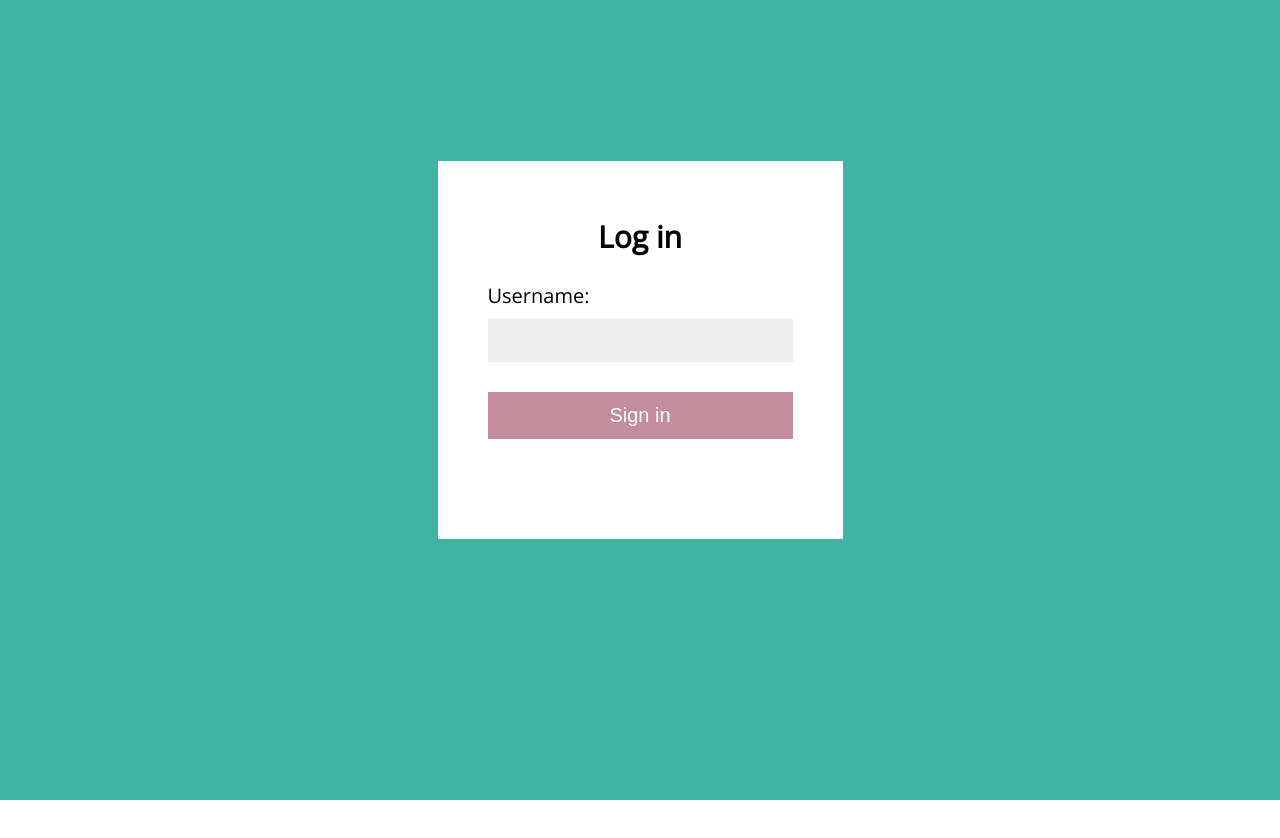
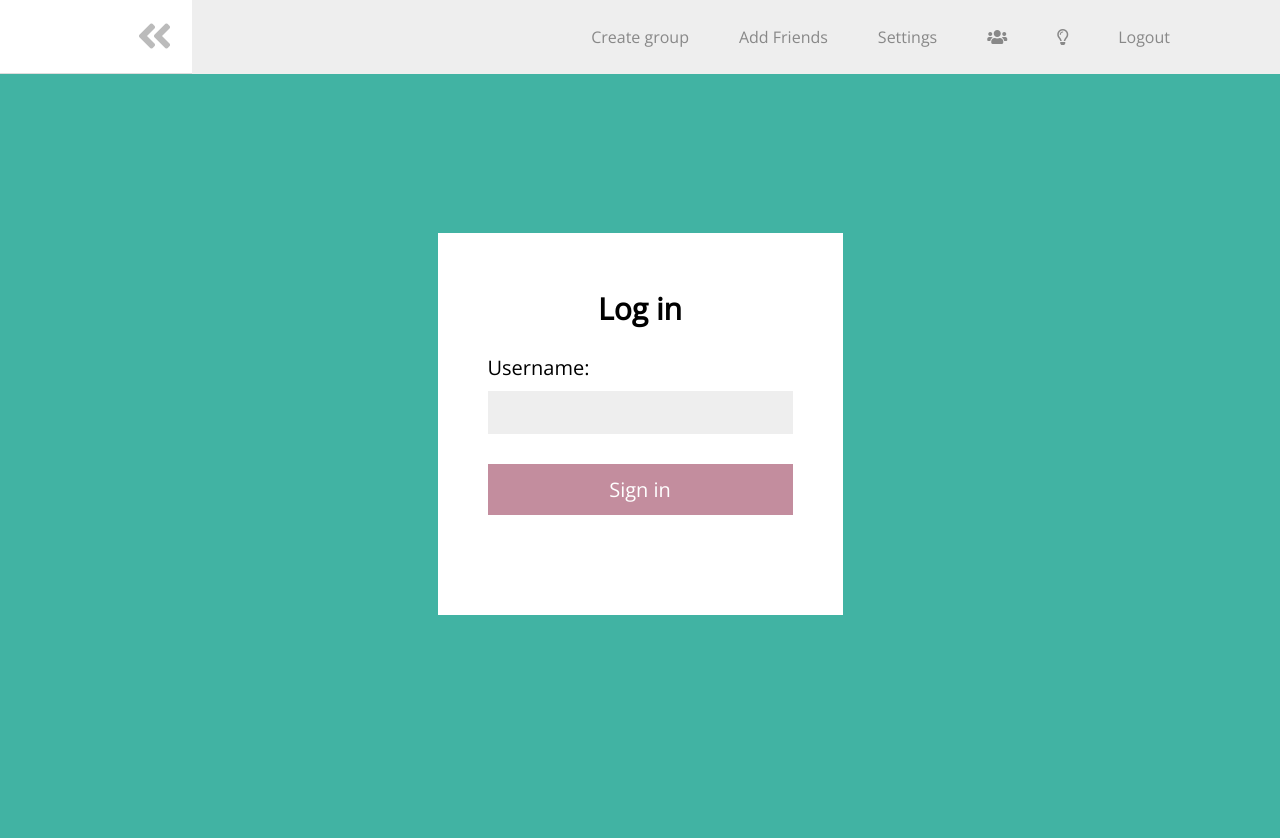
Before and after one commit to StackTon/web-messanger, a React (Create React App) app in the folder ui/: page /login in a window 1280 px wide. Shown: the top 838 px of the page. Before the commit the page ends 800 px from the top, so only its background shows below. Built offline with nearby package versions, Linux system fonts and the light colour scheme.

Commit message:
implement side-bar in nav bar

```diff
--- a/ui/public/index.html
+++ b/ui/public/index.html
@@ -5,6 +5,7 @@
     <link rel="shortcut icon" href="%PUBLIC_URL%/favicon.ico">
     <meta name="viewport" content="width=device-width, initial-scale=1, shrink-to-fit=no">
     <meta name="theme-color" content="#000000">
+    <link rel="stylesheet" href="https://use.fontawesome.com/releases/v5.7.1/css/all.css" integrity="sha384-fnmOCqbTlWIlj8LyTjo7mOUStjsKC4pOpQbqyi7RrhN7udi9RwhKkMHpvLbHG9Sr" crossorigin="anonymous">
     <!--
       manifest.json provides metadata used when your web app is added to the
       homescreen on Android. See https://developers.google.com/web/fundamentals/web-app-manifest/
--- a/ui/src/App.css
+++ b/ui/src/App.css
@@ -3,6 +3,10 @@
 body {
   font-family: 'Open Sans', sans-serif;
   text-align: center;
+}
+
+.wrapper {
+  display: flex;
 }
 
 .messages-area {
--- a/ui/src/App.js
+++ b/ui/src/App.js
@@ -4,10 +4,15 @@ import { Route, Switch } from 'react-router-dom';
 import Chat from './components/Chat/Chat';
 import Login from './components/Login/Login';
 import AllGroups from './components/AllGroups/AllGroups';
+import Navar from './components/common/NavBar/NavBar';
+import SideBar from './components/common/SideBar/SideBar';
 
 class App extends Component {
   render() {
     return (
+      <>
+        <Navar />
+        {/* <SideBar /> */}
         <main className="App">
           <Switch>
             <Route exact path="/login" component={Login} />
@@ -15,6 +20,7 @@ class App extends Component {
             <Route exact path="/allGroups" component={AllGroups} />
           </Switch>
         </main>
+      </>
     );
   }
 }
--- a/ui/src/components/Chat/Chat.jsx
+++ b/ui/src/components/Chat/Chat.jsx
@@ -75,7 +75,6 @@ class Chat extends Component {
     render() {
         return (
             <div>
-                <main>
                 <div component="div">
                     <audio id="sound" controls src='./sounds/case-closed.mp3' type='audio/mpeg' ref='audio_tag' className="display-none" />
                     <div>
@@ -102,8 +101,6 @@ class Chat extends Component {
                             name="content"
                             value={this.state.content}
                             onChange={this.onChangeHandler}
-                                labelWidth={this.labelRef ? this.labelRef.offsetWidth : 0}
-
                         />
 
                     </form>
@@ -111,7 +108,6 @@ class Chat extends Component {
                         Send
                         </button>
                 </div>
-                </main>
             </div>
         )
     }
--- a/ui/src/components/Login/Login.jsx
+++ b/ui/src/components/Login/Login.jsx
@@ -46,11 +46,10 @@ class Login extends Component {
                 <form className="login-form">
                     <h2>Log in</h2>
                     <Input id="username" label="username" name="username" onChange={this.onChangeHandler} value={this.state.username} />
-                    <button
+                    <div
                         className="login-button"
-                        type="submit"
                         onClick={this.onSubmitNickname}
-                    >Sign in</button>
+                    >Sign in</div>
                 </form>
             </div>
         )
--- a/ui/src/components/Login/login.css
+++ b/ui/src/components/Login/login.css
@@ -36,6 +36,7 @@
     margin-top: 30px;
     font-size: 20px;
     cursor: pointer;
+    user-select: none;
 }
 
 .login-button:hover {
@@ -48,7 +49,6 @@
     outline: none;
 }
 
-
 .login-button:active {
     transform: scale(0.98);
 }
--- /dev/null
+++ b/ui/src/components/common/NavBar/NavBar.jsx
@@ -0,0 +1,45 @@
+import React, { Component } from 'react';
+import './navBar.css';
+
+export default class NavBar extends Component {
+    constructor(props) {
+        super(props);
+
+        this.state = {
+            isOpen: true
+        }
+
+        //bind
+        this.sideBarClick = this.sideBarClick.bind(this);
+
+    }
+
+    sideBarClick() {
+        this.setState({isOpen: !this.state.isOpen});
+    }
+
+
+
+    render() {
+        if (this.props.isLogin) {
+            return '';
+        }
+        return (
+            <nav>
+                <div className={(this.state.isOpen ? 'side-bar-open' : 'side-bar-close') + ' side-bar-icons'}>
+                    <i className="fas fa-angle-double-left" onClick={this.sideBarClick}></i>
+                    {/* <i className="fas fa-angle-double-right"></i> */}
+                </div>
+                <ul className="nav-bar">
+                    <li>Create group</li>
+                    <li>Add Friends</li>
+                    <li>Settings</li>
+                    <li><i className="nav-icon fas fa-users"></i></li>
+                    <li><i className="nav-icon far fa-lightbulb"></i></li>
+                    {/* <li><i className="fas fa-lightbulb"></i></li> */}
+                    <li>Logout</li>
+                </ul>
+            </nav>
+        )
+    }
+}
--- /dev/null
+++ b/ui/src/components/common/NavBar/navBar.css
@@ -0,0 +1,59 @@
+nav {
+    display: flex;
+}
+
+.side-bar-icons {
+    min-width: 15%;
+    border-bottom: 1px solid #dddddd;
+}
+
+.side-bar-icons .fas {
+    font-size: 40px;
+    color: #bbbbbb;
+    display: flex;
+    justify-content: flex-end;
+    margin-top: 16px;
+    margin: 16px 20px;
+}
+
+.side-bar-icons .fas:hover {
+    color: black;
+    cursor: pointer;
+}
+
+.side-bar-open {
+
+}
+
+.side-bar-close {
+    min-width: 4%;
+    transform: rotate(180deg);
+    border: none;
+    border-top: 1px solid #dddddd;
+}
+
+.nav-bar {
+    list-style-type: none;
+    display: flex;
+    justify-content: flex-end;
+    padding: 16px 100px;
+    background: #eeeeee;
+    margin: 0;
+    flex: 1;
+}
+
+.nav-bar li {
+    margin-left: 30px;
+    padding: 10px;
+    user-select: none;
+    color: #888888;
+}
+
+.nav-bar li:hover {
+    cursor: pointer;
+    color: black;
+}
+
+.nav-bar li:active, nav .fas:active {
+    transform: scale(0.98);
+}
--- /dev/null
+++ b/ui/src/components/common/SideBar/SideBar.jsx
@@ -0,0 +1,32 @@
+import React, { Component } from 'react';
+import UserBox from '../UserBox/UserBox';
+import './sideBar.css';
+
+let users = ['Pesho', 'Gosho', 'Marti', 'Mitko', 'Maria', 'Penka']
+
+
+export default class SideBar extends Component {
+    constructor(props) {
+        super(props);
+
+        this.state = {
+            open: true
+        }
+    }
+
+    render() {
+        return (
+            <aside className="side-bar">
+                {users.map((name) => {
+                    return <UserBox name={name} />
+                })}
+
+
+                <div>
+                    <i className="fas fa-angle-double-left"></i>
+                    {/* <i className="fas fa-angle-double-right"></i> */}
+                </div>
+            </aside>
+        )
+    }
+}
--- /dev/null
+++ b/ui/src/components/common/SideBar/sideBar.css
@@ -0,0 +1,3 @@
+.side-bar {
+    float: left;
+}
--- /dev/null
+++ b/ui/src/components/common/UserBox/UserBox.jsx
@@ -0,0 +1,13 @@
+import React from 'react';
+import './userBox.css';
+
+export default (props) => {
+    return (
+        <div>
+            {/* <i className="fas fa-users"></i> */}
+            <i className="fas fa-user"></i>
+            <div>{props.name}</div>
+        </div>
+
+    )
+}
```
Also changed, not shown: ui/src/components/common/UserBox/userBox.css (added). Lines whose indentation alone changed are shown as unchanged.
